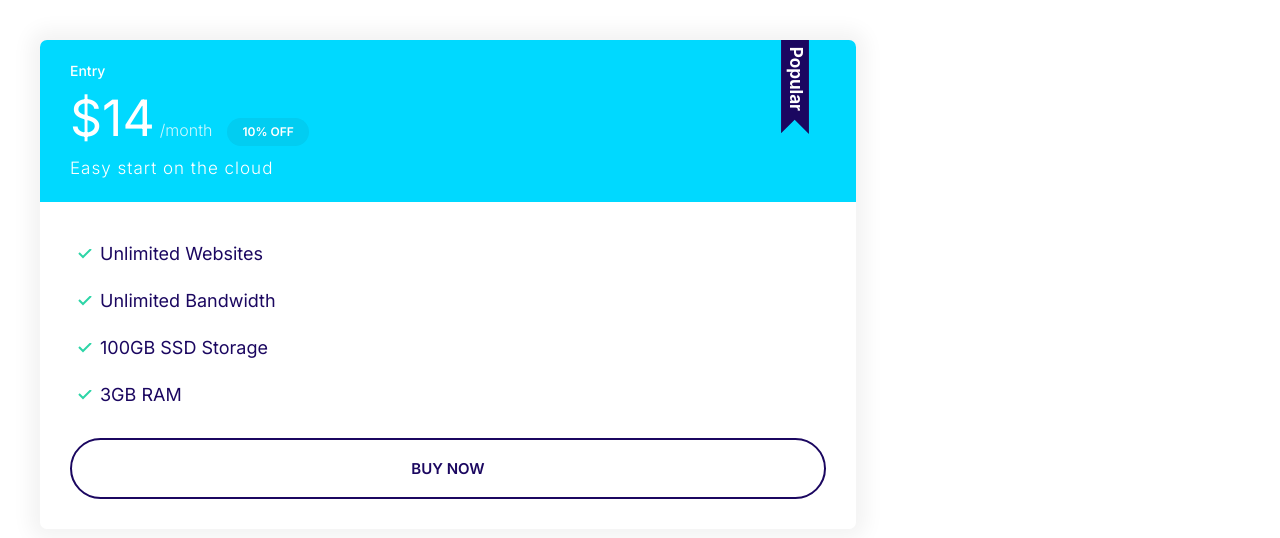
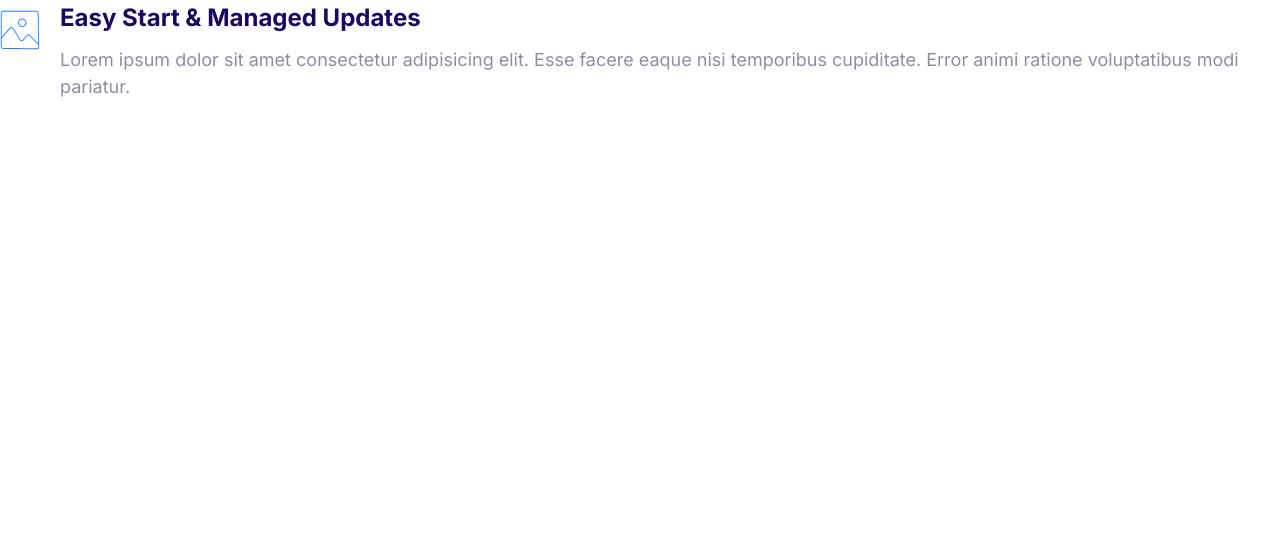
Before and after one commit to yoinspiration/mymoshify, a plain HTML site: page index.html in a window 1280 px wide. Drawn offline with Linux system fonts and the light colour scheme.

Commit message:
Build the media component

```diff
--- a/css/styles.css
+++ b/css/styles.css
@@ -366,3 +366,20 @@ a {
     font-size: 1.7rem;
   }
 }
+
+/* Media */
+.media {
+  display: flex;
+}
+
+.media__title {
+  margin-top: 0;
+}
+
+.media__body {
+  margin: 0 2rem;
+}
+
+.media__image {
+  margin-top: 1rem;
+}
--- a/index.html
+++ b/index.html
@@ -13,26 +13,19 @@
     <link rel="stylesheet" href="css/styles.css" />
   </head>
   <body>
-    <div style="width: 70%; padding: 4rem">
-      <div class="plan plan--popular">
-        <div class="card card--secondary">
-          <header class="card__header">
-            <h3 class="plan__name">Entry</h3>
-            <span class="plan__price">$14</span>
-            <span class="plan__billing-cycle">/month</span>
-            <span class="badge badge--secondary badge--small">10% OFF</span>
-            <span class="plan__description">Easy start on the cloud</span>
-          </header>
-          <div class="card__body">
-            <ul class="list list--tick">
-              <li class="list__item">Unlimited Websites</li>
-              <li class="list__item">Unlimited Bandwidth</li>
-              <li class="list__item">100GB SSD Storage</li>
-              <li class="list__item">3GB RAM</li>
-            </ul>
-            <button class="btn btn--outline btn--block">Buy Now</button>
-          </div>
-        </div>
+    <div class="media">
+      <div class="media__image">
+        <svg class="icon icon--primary">
+          <use xlink:href="images/sprite.svg#snap"></use>
+        </svg>
+      </div>
+      <div class="media__body">
+        <h3 class="media__title">Easy Start & Managed Updates</h3>
+        <p>
+          Lorem ipsum dolor sit amet consectetur adipisicing elit. Esse facere
+          eaque nisi temporibus cupiditate. Error animi ratione voluptatibus
+          modi pariatur.
+        </p>
       </div>
     </div>
   </body>
```
Also changed, not shown: components/media.html (added, +15 -0 lines).
